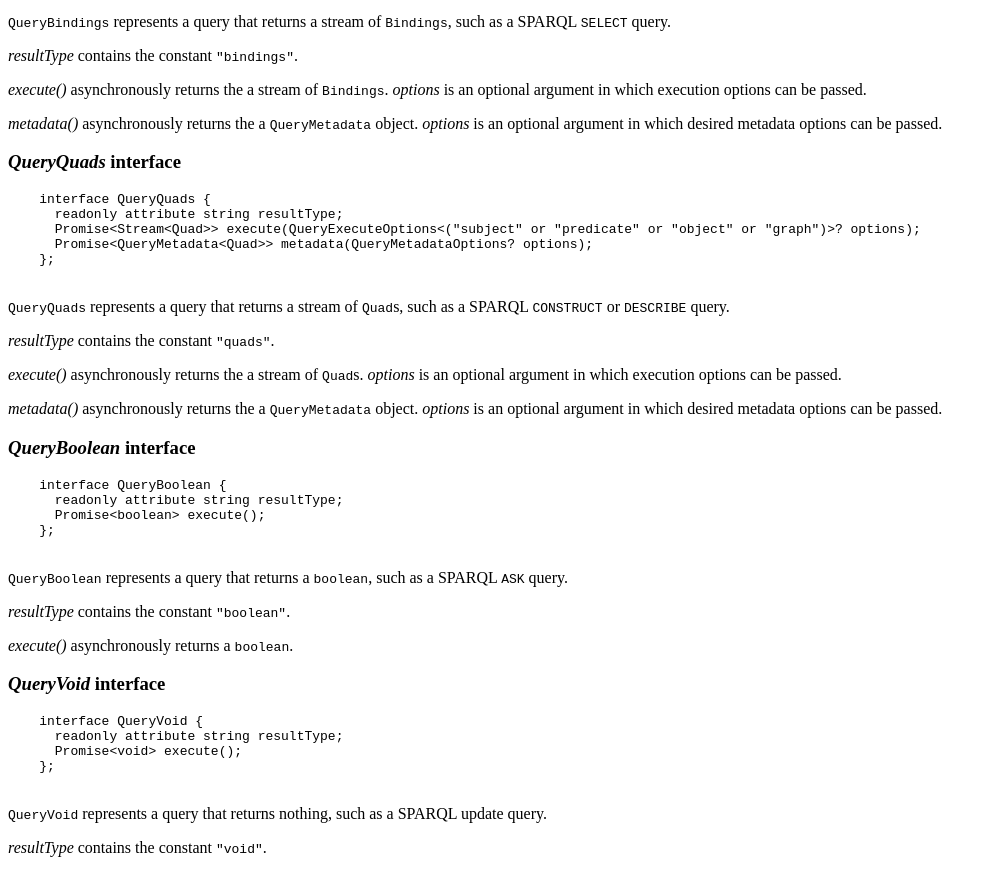
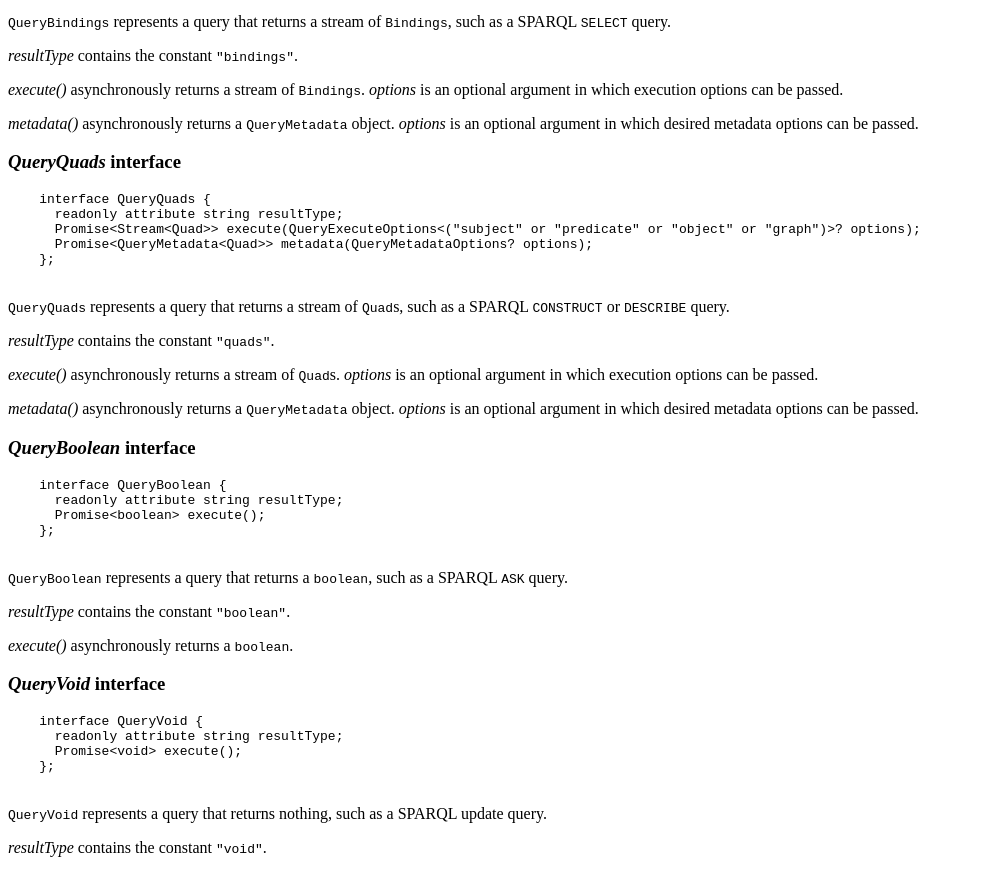
Before and after one commit to rdfjs/query-spec, a plain HTML site: page index.html in a window 1280 px wide. Shown: the part 2213-3083 px from the top of the page, without its empty margins (0-997 px from the left). Drawn offline with Linux system fonts and the light colour scheme.

Commit message:
Fix minor typos

```diff
--- a/index.html
+++ b/index.html
@@ -271,11 +271,11 @@
       <dfn>resultType</dfn> contains the constant <code>"bindings"</code>.
     </p>
     <p>
-      <dfn>execute()</dfn> asynchronously returns the a stream of <code>Bindings</code>.
+      <dfn>execute()</dfn> asynchronously returns a stream of <code>Bindings</code>.
       <dfn>options</dfn> is an optional argument in which execution options can be passed.
     </p>
     <p>
-      <dfn>metadata()</dfn> asynchronously returns the a <code>QueryMetadata</code> object.
+      <dfn>metadata()</dfn> asynchronously returns a <code>QueryMetadata</code> object.
       <dfn>options</dfn> is an optional argument in which desired metadata options can be passed.
     </p>
   </section>
@@ -298,11 +298,11 @@
       <dfn>resultType</dfn> contains the constant <code>"quads"</code>.
     </p>
     <p>
-      <dfn>execute()</dfn> asynchronously returns the a stream of <code>Quad</code>s.
+      <dfn>execute()</dfn> asynchronously returns a stream of <code>Quad</code>s.
       <dfn>options</dfn> is an optional argument in which execution options can be passed.
     </p>
     <p>
-      <dfn>metadata()</dfn> asynchronously returns the a <code>QueryMetadata</code> object.
+      <dfn>metadata()</dfn> asynchronously returns a <code>QueryMetadata</code> object.
       <dfn>options</dfn> is an optional argument in which desired metadata options can be passed.
     </p>
   </section>
```
